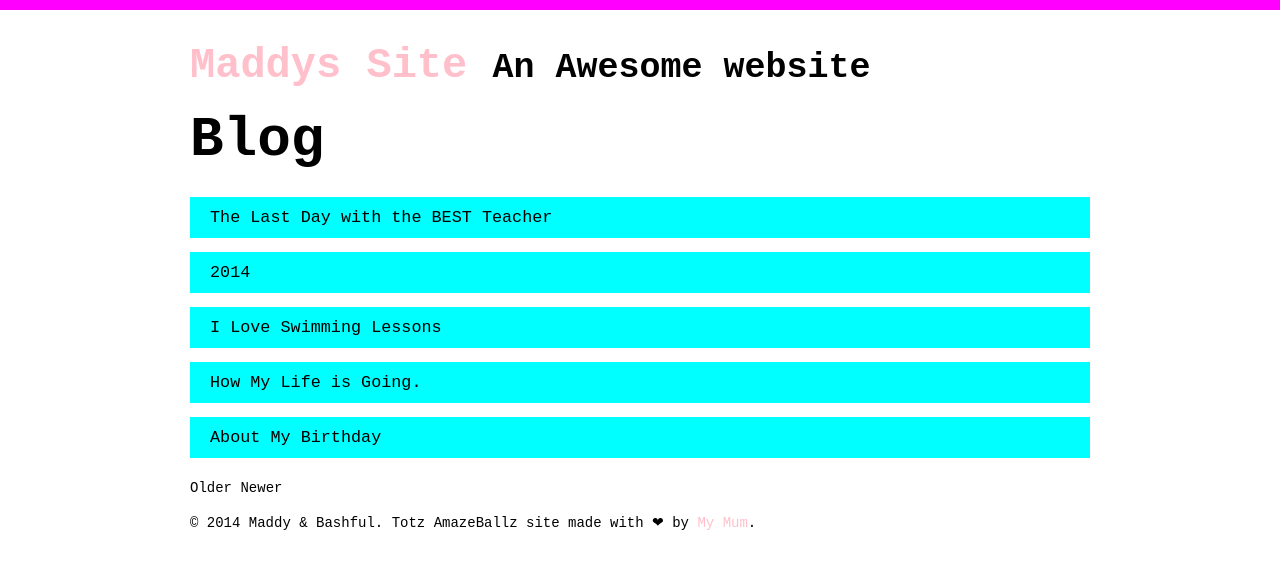
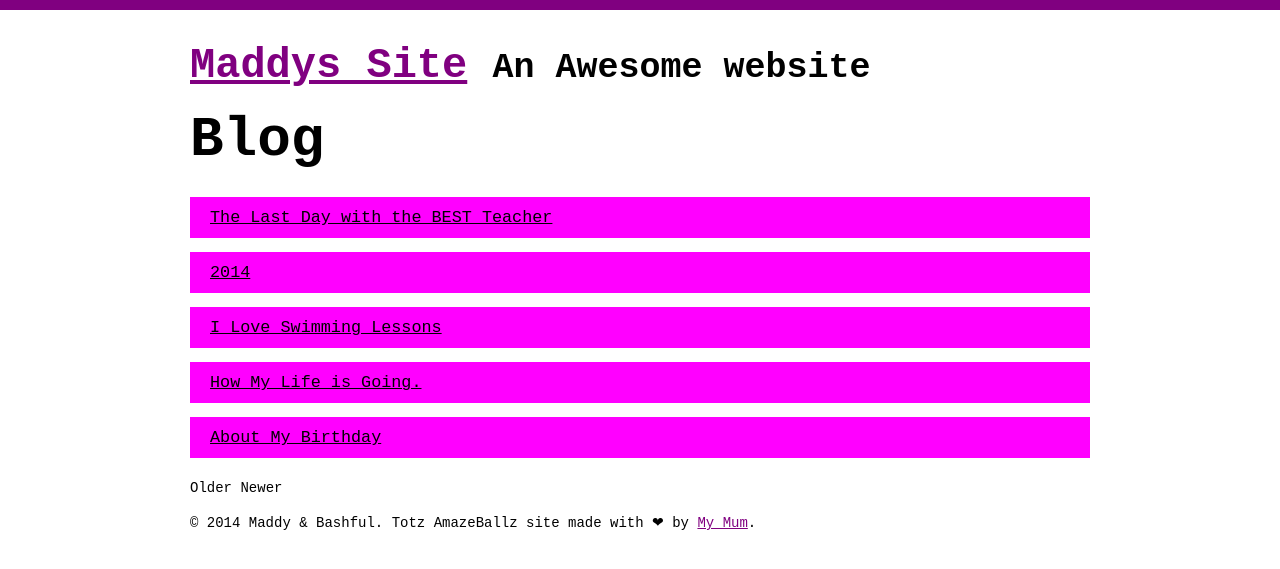
Before and after one commit to roachhd/maddy, a Jekyll site: the page built from blog.html, in a window 1280 px wide. Shown: the top 569 px of the page. Built offline with Jekyll 4.4.1, drawn with Linux system fonts in a browser that asks for light colours.

Commit message:
Update color-css.html

```diff
--- a/_includes/color-css.html
+++ b/_includes/color-css.html
@@ -1,13 +1,13 @@
 <style>
-    html { margin: 0; padding: 0; border-top: 10px solid magenta; }
+    html { margin: 0; padding: 0; border-top: 10px solid purple; }
     body { width: 90%; max-width: 900px; margin: 20px auto; font-family: monospace; font-size: 14px; line-height: 1.5em; }
-    a { color: pink; text-decoration: none; }
+    a { color: purple; text-decoration: underline; }
     h1 { font-size: 4em; }
     h1 em { color: magenta; font-size: .3em; }
     h3 { font-size: 3em; line-height: .7em; }
     ul { margin: 20px 0; padding: 0; list-style: none; }
     li { margin: 1em 0; color: #666; text-align: right; }
-    li a { display: block; padding: 10px 20px; background: cyan; color: black; text-align: left; font-size: 1.2em; }
+    li a { display: block; padding: 10px 20px; background: magenta; color: black; text-align: left; font-size: 1.2em; }
     li a:hover { color: white; background: black!important; /* lol so important yo */ }
     #links section.me { float: left; width: 400px; max-width: 100%; margin: 20px; }
     img.right { float: right; margin: 0 0 10px 10px; border: 10px solid lime;  }
```
